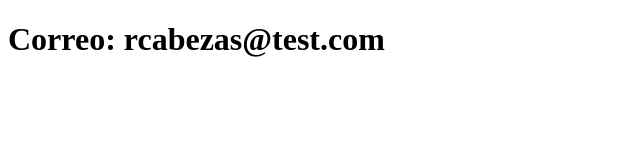
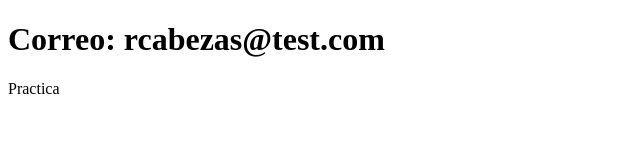
Before and after one commit to RCabezasF/Inicio-Javascript, a plain HTML site: page contacto.html in a window 1280 px wide. Shown: the full height of the page, 0-640 px from the left. Drawn offline with Linux system fonts and the light colour scheme.

Commit message:
Actualiza contacto

```diff
--- a/contacto.html
+++ b/contacto.html
@@ -7,5 +7,6 @@
 </head>
 <body>
     <h1>Correo: rcabezas@test.com</h1>
+    <p}>Practica</p>
 </body>
 </html>
```
